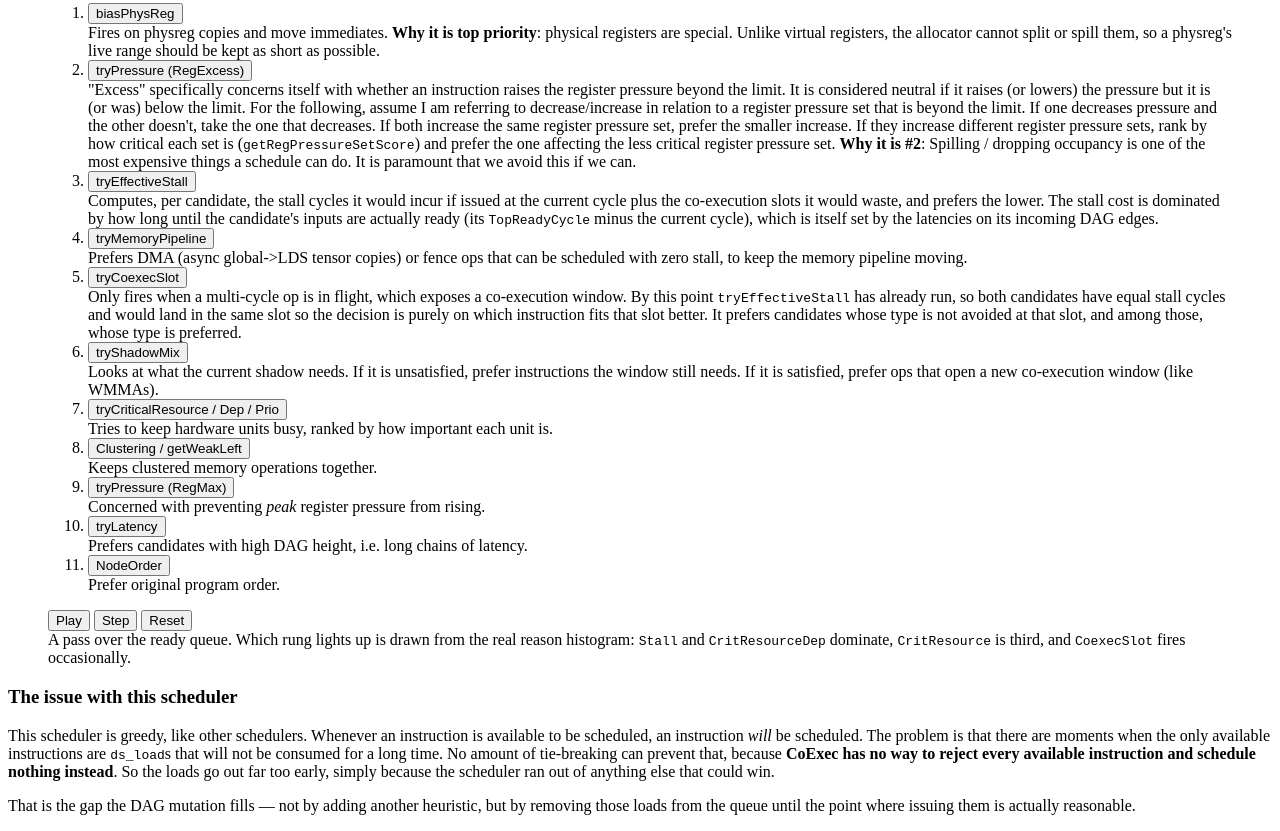
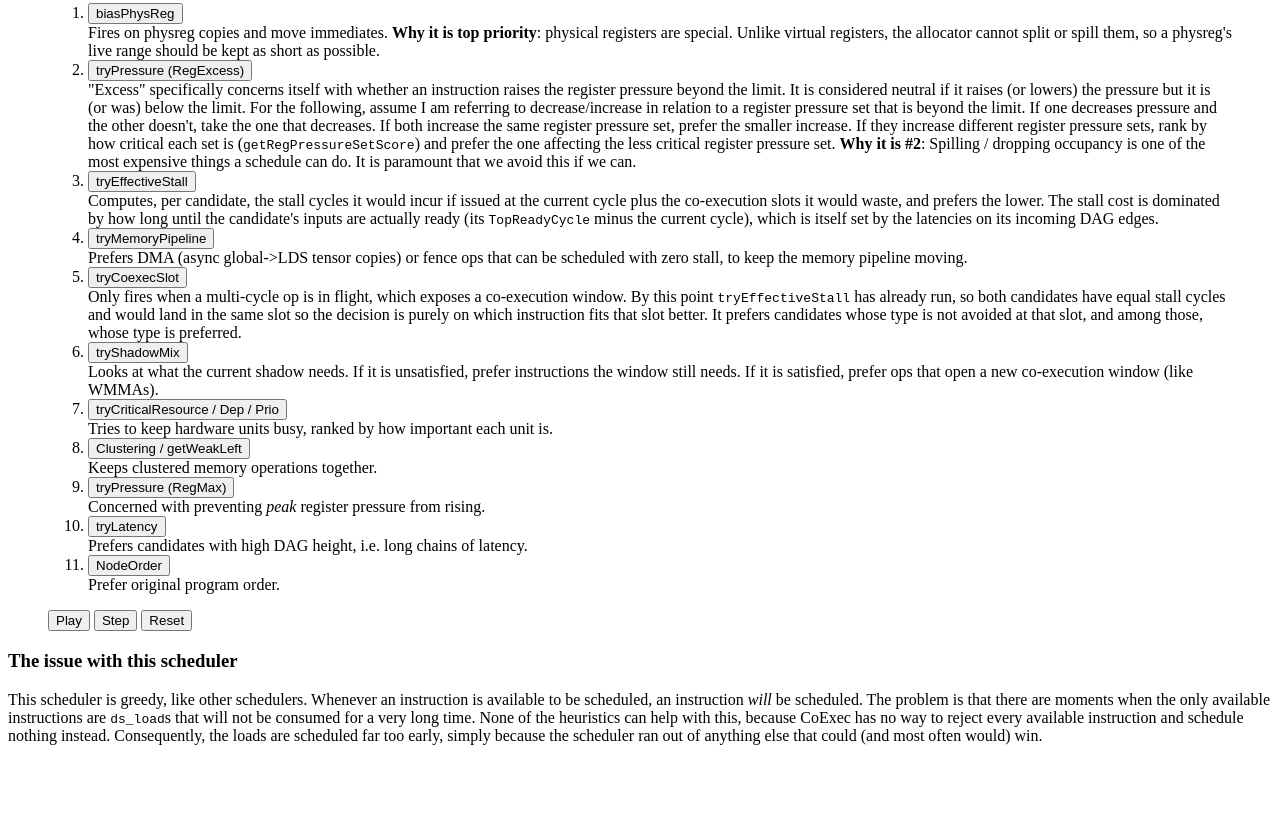
Before and after one commit to axelcool1234/axelcool1234.github.io, a plain HTML site: page src/posts/coexec-scheduler/index.html in a window 1280 px wide. Shown: the part 1134-1965 px from the top of the page. After the commit the page ends 1895 px from the top, so only its background shows below. Drawn offline with Linux system fonts and the light colour scheme.

Commit message:
Update MI450 post

```diff
--- a/src/posts/coexec-scheduler/index.html
+++ b/src/posts/coexec-scheduler/index.html
@@ -154,27 +154,10 @@ The widget below shows how <code>pickNodeFromQueue</code> runs. One pass is made
     <button type="button" data-act="reset">Reset</button>
     <span class="rq-progress"></span>
   </div>
-
-  <figcaption>
-    A pass over the ready queue. Which rung lights up is drawn from the real reason histogram:
-    <code>Stall</code> and <code>CritResourceDep</code> dominate, <code>CritResource</code> is third,
-    and <code>CoexecSlot</code> fires occasionally.
-  </figcaption>
 </figure>
 
 <h3>The issue with this scheduler</h3>
 
 <p>
-  This scheduler is greedy, like other schedulers. Whenever an instruction is available to be
-  scheduled, an instruction <em>will</em> be scheduled. The problem is that there are moments when
-  the only available instructions are <code>ds_load</code>s that will not be consumed for a long
-  time. No amount of tie-breaking can prevent that, because
-  <strong>CoExec has no way to reject every available instruction and schedule nothing instead</strong>.
-  So the loads go out far too early, simply because the scheduler ran out of anything else that
-  could win.
+This scheduler is greedy, like other schedulers. Whenever an instruction is available to be scheduled, an instruction <em>will</em> be scheduled. The problem is that there are moments when the only available instructions are <code>ds_load</code>s that will not be consumed for a very long time. None of the heuristics can help with this, because CoExec has no way to reject every available instruction and schedule nothing instead. Consequently, the loads are scheduled far too early, simply because the scheduler ran out of anything else that could (and most often would) win.
 </p>
-
-<p>
-  That is the gap the DAG mutation fills — not by adding another heuristic, but by removing those
-  loads from the queue until the point where issuing them is actually reasonable.
-</p>
```
